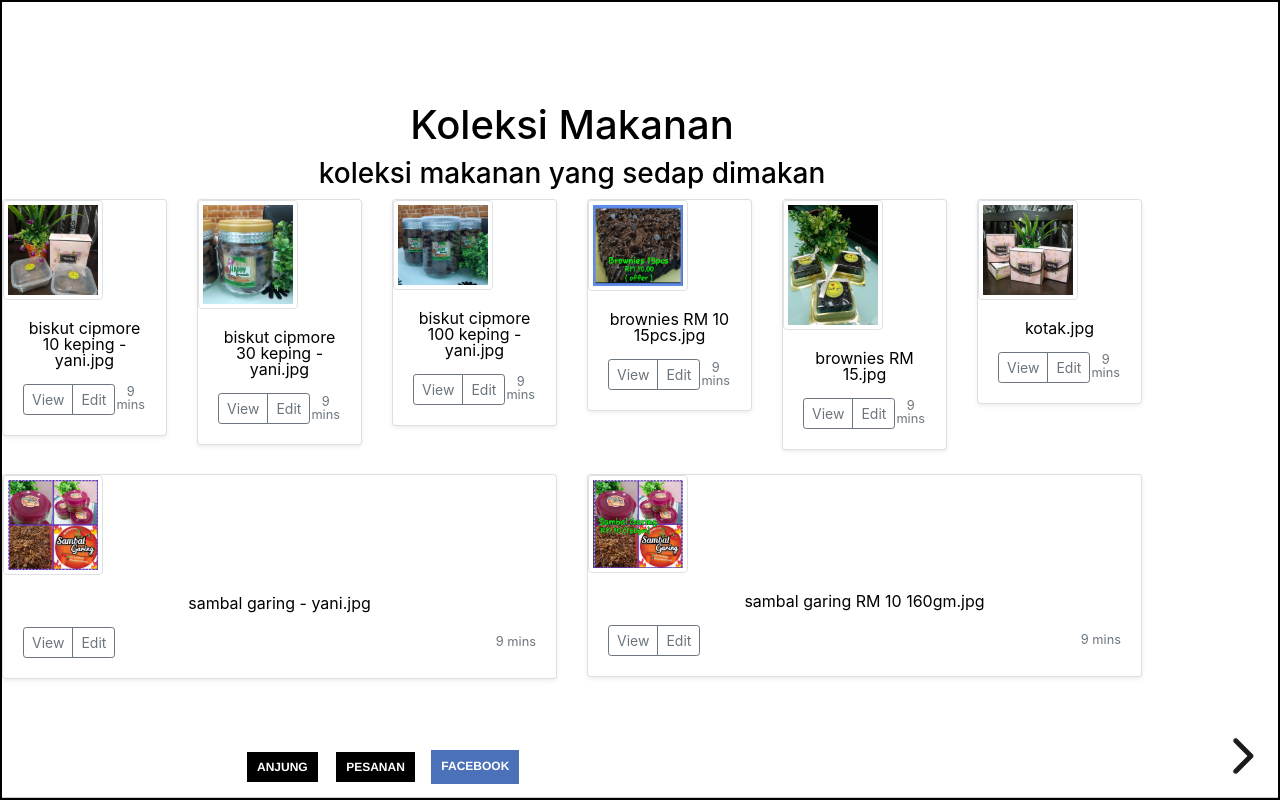
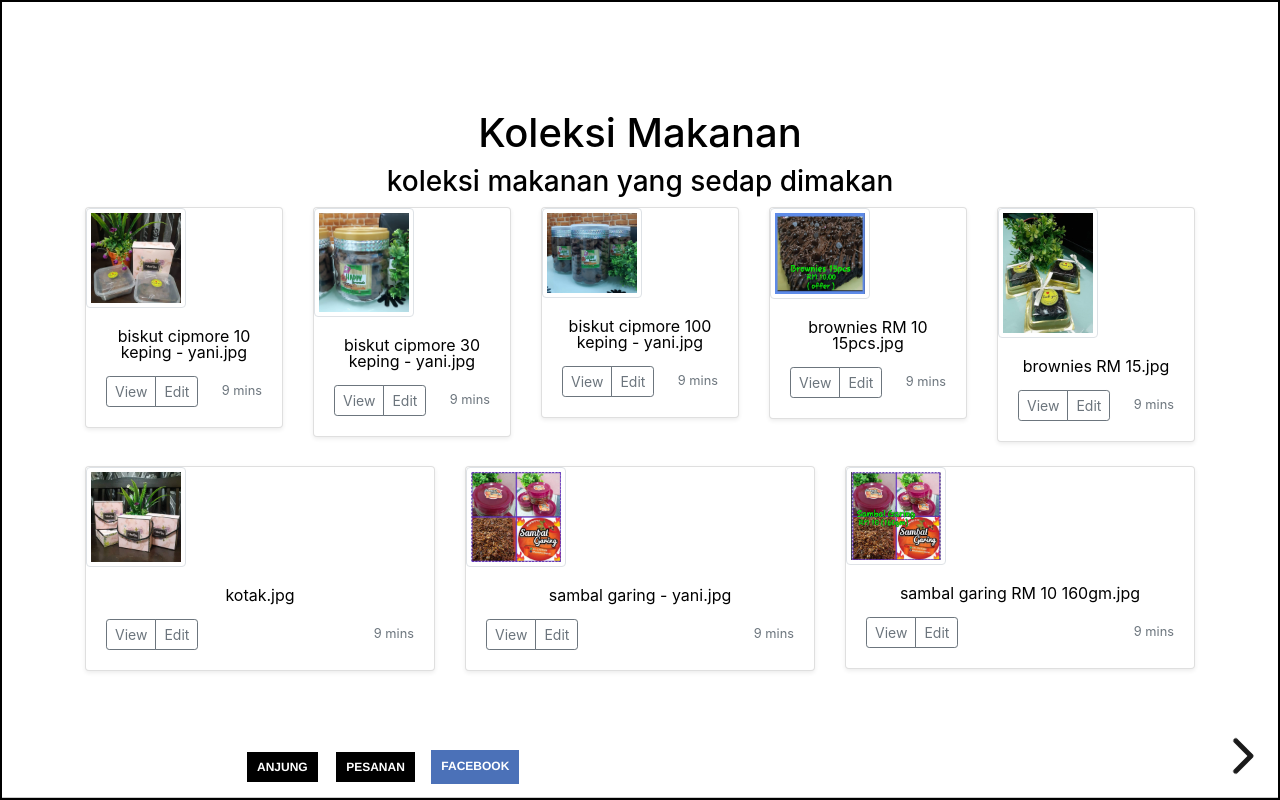
Before and after one commit to amin007/belajar-asas-php, a PHP site: page /contoh003.php in a window 1280 px wide. Run offline with PHP 8.4, Linux system fonts and the light colour scheme; some libraries are stand-ins or nearby versions.

Commit message:
tambah div class container

```diff
--- a/bab04-buat-slides/contoh003.php
+++ b/bab04-buat-slides/contoh003.php
@@ -52,7 +52,8 @@ $senarai = array('cipmore10'=>'biskut cipmore 10 keping - yani.jpg',
 <div class="reveal">
 <div class="slides" style="border: 2px solid #000000;">
 <!-- ========================================================================================== -->
-<section class="container">
+<section>
+	<div class="container">
 	<h1>Koleksi Makanan</h1>
 	<h3>koleksi makanan yang sedap dimakan</h3>
 	<div class="row">
@@ -72,15 +73,17 @@ $senarai = array('cipmore10'=>'biskut cipmore 10 keping - yani.jpg',
 			</div>
 		</div>
 	</div>
-	</div><!-- / class="col-md-4" -->
+	</div><!-- / class="col-md" -->
 	<?php endforeach; ?>
 	</div><!-- / class="row" -->
+	</div><!-- / class="container" -->
 </section>
 <!-- ========================================================================================== -->
 <?php
 foreach($senarai as $id => $produk):?>
-<section class="container">
-	<h4><i class="fas fa-cookie fa-spin"></i><?php echo $produk ?></h4>
+<section>
+	<div class="container">
+	<h1><i class="fas fa-cookie fa-spin"></i><?php echo $produk ?></h1>
 	<table class="table">
 	<tr><td rowspan="2">
 		<image src="images/slides/<?php echo $produk ?>"
@@ -90,6 +93,7 @@ foreach($senarai as $id => $produk):?>
 	</tr>
 	<tr><td align="top">Diskaun</td></tr>
 	</table>
+	</div><!-- / class="container" -->
 </section>
 <!-- ========================================================================================== -->
 <?php
```
